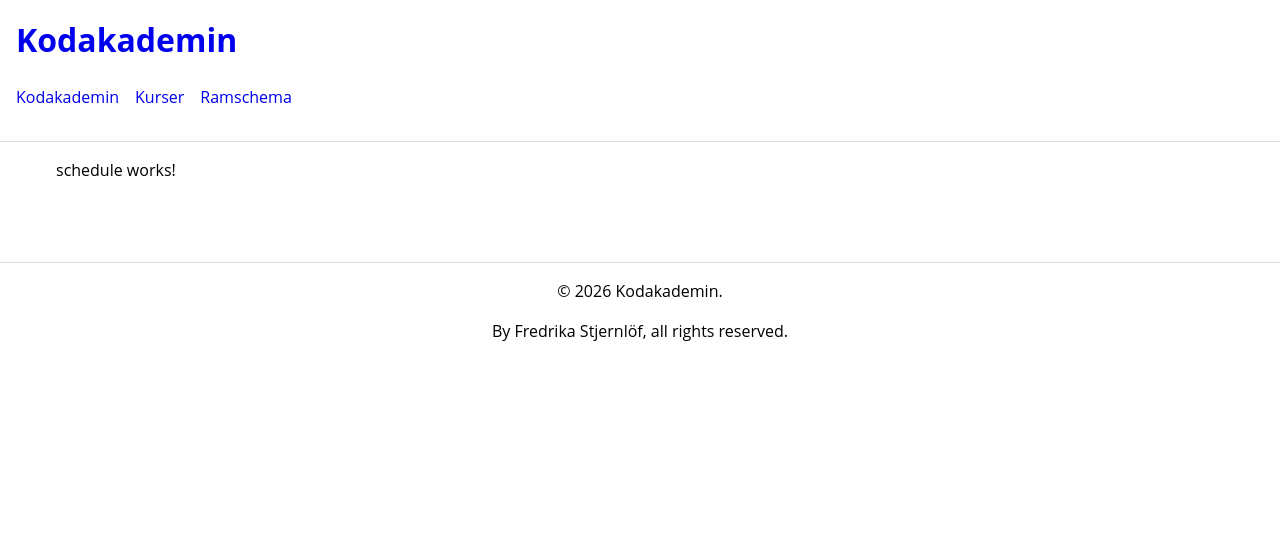
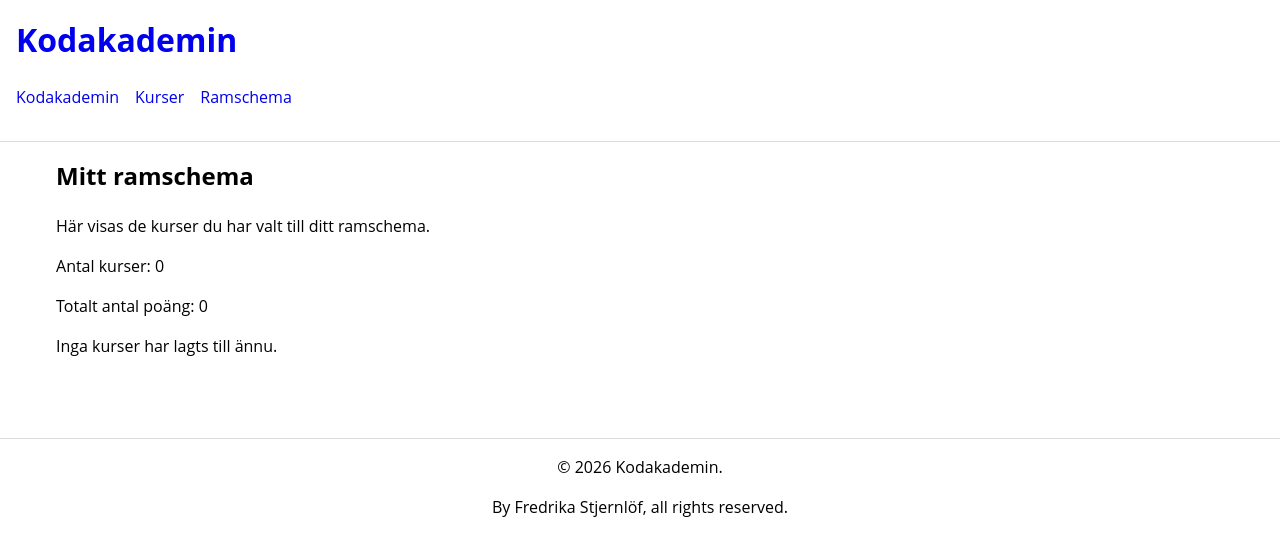
Before and after one commit to fredrikastjernlof/Kodakademin, an Angular app: page /ramschema in a window 1280 px wide. Shown: the top 556 px of the page. Built offline with nearby package versions, Linux system fonts and the light colour scheme.

Commit message:
Implement schedule management with local storage

```diff
--- a/src/app/pages/schedule/schedule.html
+++ b/src/app/pages/schedule/schedule.html
@@ -1 +1,40 @@
-<p>schedule works!</p>
+<section class="schedule-page" aria-labelledby="scheduleHeading">
+    <h2 id="scheduleHeading">Mitt ramschema</h2>
+
+    <p>
+        Här visas de kurser du har valt till ditt ramschema.
+    </p>
+
+    <!-- Summary of the schedule showing total number of courses and total points -->
+    <div class="schedule-summary">
+        <p>Antal kurser: {{ selectedCourses().length }}</p>
+        <p>Totalt antal poäng: {{ totalPoints() }}</p>
+    </div>
+
+    <!-- If no courses are selected, show a message. Otherwise, display the list of selected courses -->
+    @if (selectedCourses().length === 0) {
+    <p>Inga kurser har lagts till ännu.</p>
+    } @else {
+    <section aria-labelledby="selectedCoursesHeading">
+        <h3 id="selectedCoursesHeading">Valda kurser</h3>
+
+        <!-- Render each selected course -->
+        <ul class="schedule-list">
+            @for (course of selectedCourses(); track course.courseCode) {
+            <li>
+                <article class="course-card">
+                    <h4>{{ course.courseName }}</h4>
+
+                    <p>Kurskod: {{ course.courseCode }}</p>
+                    <p>Poäng: {{ course.points }}</p>
+
+                    <button type="button" (click)="removeCourse(course.courseCode)">
+                        Ta bort kurs
+                    </button>
+                </article>
+            </li>
+            }
+        </ul>
+    </section>
+    }
+</section>
--- a/src/app/pages/schedule/schedule.ts
+++ b/src/app/pages/schedule/schedule.ts
@@ -1,4 +1,5 @@
-import { Component } from '@angular/core';
+import { Component, inject } from '@angular/core';
+import { ScheduleService } from '../../services/schedule.service';
 
 @Component({
   selector: 'app-schedule',
@@ -6,4 +7,16 @@ import { Component } from '@angular/core';
   templateUrl: './schedule.html',
   styleUrl: './schedule.scss',
 })
-export class Schedule {}
+export class Schedule {
+  // Inject the ScheduleService to access selected courses and total points
+  private scheduleService = inject(ScheduleService);
+
+  // Readonly signals for selected courses and total points from the ScheduleService
+  selectedCourses = this.scheduleService.selectedCourses;
+  totalPoints = this.scheduleService.totalPoints;
+
+  // Method to remove a course from the schedule using the ScheduleService
+  removeCourse(courseCode: string): void {
+    this.scheduleService.removeCourse(courseCode);
+  }
+}
```
